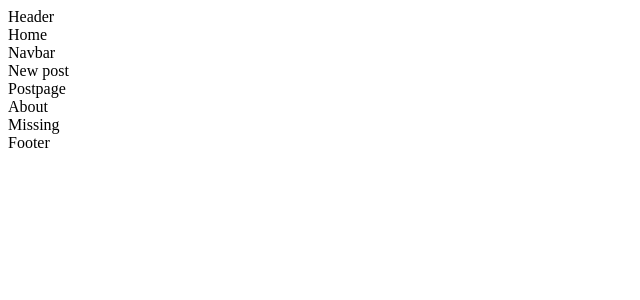
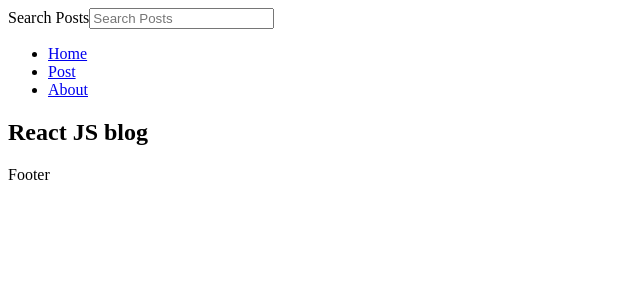
Before and after one commit to mayankdutta/blogs, a React (Create React App) app: page / in a window 1280 px wide. Shown: the top 300 px of the page, without its empty margins (0-640 px from the left). Built offline with nearby package versions, Linux system fonts and the light colour scheme.

Commit message:
posts not rendering

```diff
--- a/package.json
+++ b/package.json
@@ -8,6 +8,7 @@
     "@testing-library/user-event": "^13.5.0",
     "react": "^18.1.0",
     "react-dom": "^18.1.0",
+    "react-router-dom": "^6.3.0",
     "react-scripts": "5.0.1",
     "web-vitals": "^2.1.4"
   },
--- a/src/App.js
+++ b/src/App.js
@@ -6,20 +6,54 @@ import Header from "./Header";
 import Newpost from "./Newpost";
 import Postpage from "./Postpage";
 import Nav from "./Nav";
+import { BrowserRouter, Routes, Route } from "react-router-dom";
+import { useState } from "react";
 
 const App = () => {
+  const [posts, setPosts] = useState([
+    {
+      id: 1,
+      title: "My First Post",
+      datetime: "July 01, 2021 11:17:36 AM",
+      body: "Lorem ipsum dolor sit amet consectetur adipisicing elit. Quis consequatur expedita, assumenda similique non optio! Modi nesciunt excepturi corrupti atque blanditiis quo nobis, non optio quae possimus illum exercitationem ipsa!",
+    },
+    {
+      id: 2,
+      title: "My 2nd Post",
+      datetime: "July 01, 2021 11:17:36 AM",
+      body: "Lorem ipsum dolor sit amet consectetur adipisicing elit. Quis consequatur expedita, assumenda similique non optio! Modi nesciunt excepturi corrupti atque blanditiis quo nobis, non optio quae possimus illum exercitationem ipsa!",
+    },
+    {
+      id: 3,
+      title: "My 3rd Post",
+      datetime: "July 01, 2021 11:17:36 AM",
+      body: "Lorem ipsum dolor sit amet consectetur adipisicing elit. Quis consequatur expedita, assumenda similique non optio! Modi nesciunt excepturi corrupti atque blanditiis quo nobis, non optio quae possimus illum exercitationem ipsa!",
+    },
+    {
+      id: 4,
+      title: "My Fourth Post",
+      datetime: "July 01, 2021 11:17:36 AM",
+      body: "Lorem ipsum dolor sit amet consectetur adipisicing elit. Quis consequatur expedita, assumenda similique non optio! Modi nesciunt excepturi corrupti atque blanditiis quo nobis, non optio quae possimus illum exercitationem ipsa!",
+    },
+  ]);
+  const [search, setSearch] = useState("");
+  const [searchResult, setSearchResult] = useState([]);
   return (
     <>
-      <Header />
-      <Home />
-      <Nav />
-      <Newpost />
-      <Postpage />
-      <About />
-      <Missing />
+      <BrowserRouter>
+        <Nav search={search} setSearch={setSearch} />
+        <Header title={"React JS blog"} />
+        <Routes>
+          <Route path="/" element={<Home posts={posts} />} />
+          <Route exact path="/post" element={<Newpost />} />
+          <Route path="/post/:id" element={<Postpage />} />
+          <Route path="/about" element={<About />} />
+          <Route path="*" element={<Missing />} />
+        </Routes>
+      </BrowserRouter>
       <Footer />
     </>
   );
-}
+};
 
 export default App;
--- /dev/null
+++ b/src/Feed.jsx
@@ -0,0 +1,13 @@
+import Post from "./Post";
+
+const Feed = ({ posts }) => {
+  return (
+    <>
+      {posts.map((post) => {
+        <Post key={post.id} post={post} />;
+      })}
+    </>
+  );
+};
+
+export default Feed;
--- a/src/Header.jsx
+++ b/src/Header.jsx
@@ -1,11 +1,9 @@
-
-const Header = () => {
+const Header = ({ title }) => {
   return (
     <div>
-    Header
+      <h2> {title}</h2>
+    </div>
+  );
+};
 
-    </div>
-  )
-}
-
-export default Header
+export default Header;
--- a/src/Home.jsx
+++ b/src/Home.jsx
@@ -1,11 +1,11 @@
-
-const Home = () => {
+import Feed from "./Feed";
+const Home = ({ posts }) => {
   return (
     <div>
-    Home
+      {posts.length > 0 ? <Feed posts={posts} /> : <h4>No post to display</h4>}
 
     </div>
-  )
-}
+  );
+};
 
-export default Home
+export default Home;
--- a/src/Nav.jsx
+++ b/src/Nav.jsx
@@ -1,11 +1,30 @@
+import { Link } from "react-router-dom";
 
-const Nav = () => {
+const Nav = ({ search, setSearch }) => {
   return (
-    <div>
-    Navbar
+    <nav>
+      <form onSubmit={(e) => e.preventDefault()}>
+        <label htmlFor="search">Search Posts</label>
+        <input
+          type="text"
+          placeholder="Search Posts "
+          value={search}
+          onChange={(e) => setSearch(e.target.value)}
+        />
+      </form>
+      <ul>
+        <li>
+          <Link to="/">Home</Link>
+        </li>
+        <li>
+          <Link to="/post">Post</Link>
+        </li>
+        <li>
+          <Link to="/about">About</Link>
+        </li>
+      </ul>
+    </nav>
+  );
+};
 
-    </div>
-  )
-}
-
-export default Nav
+export default Nav;
--- /dev/null
+++ b/src/Post.jsx
@@ -0,0 +1,18 @@
+import { Link } from "react-router-dom";
+
+const Post = ({ post }) => {
+  return (
+    <article>
+    <h1>post.id</h1>
+      {/* <Link to={`/post/${post.id}`}> */}
+      {/*   <h2>{post.title}</h2> */}
+      {/*   <p>{post.datetime}</p> */}
+      {/* </Link> */}
+      {/* <p> */}
+      {/*   {post.body.length <= 25 ? post.body : `${post.body.slice(0, 25)}...`} */}
+      {/* </p> */}
+    </article>
+  );
+};
+
+export default Post;
```
Also changed, not shown: 1 other file (tests, documents, lock files or other folders).
